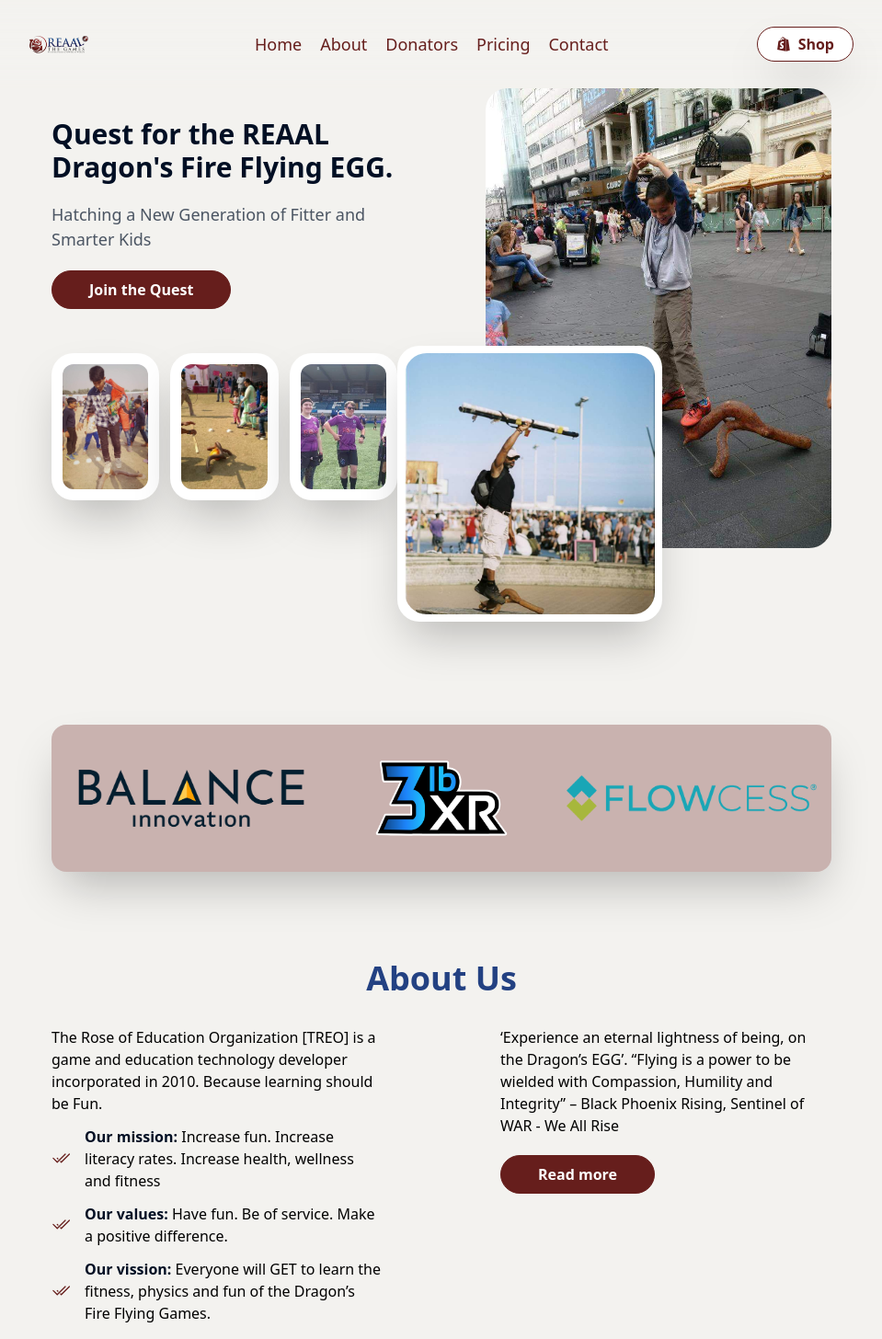
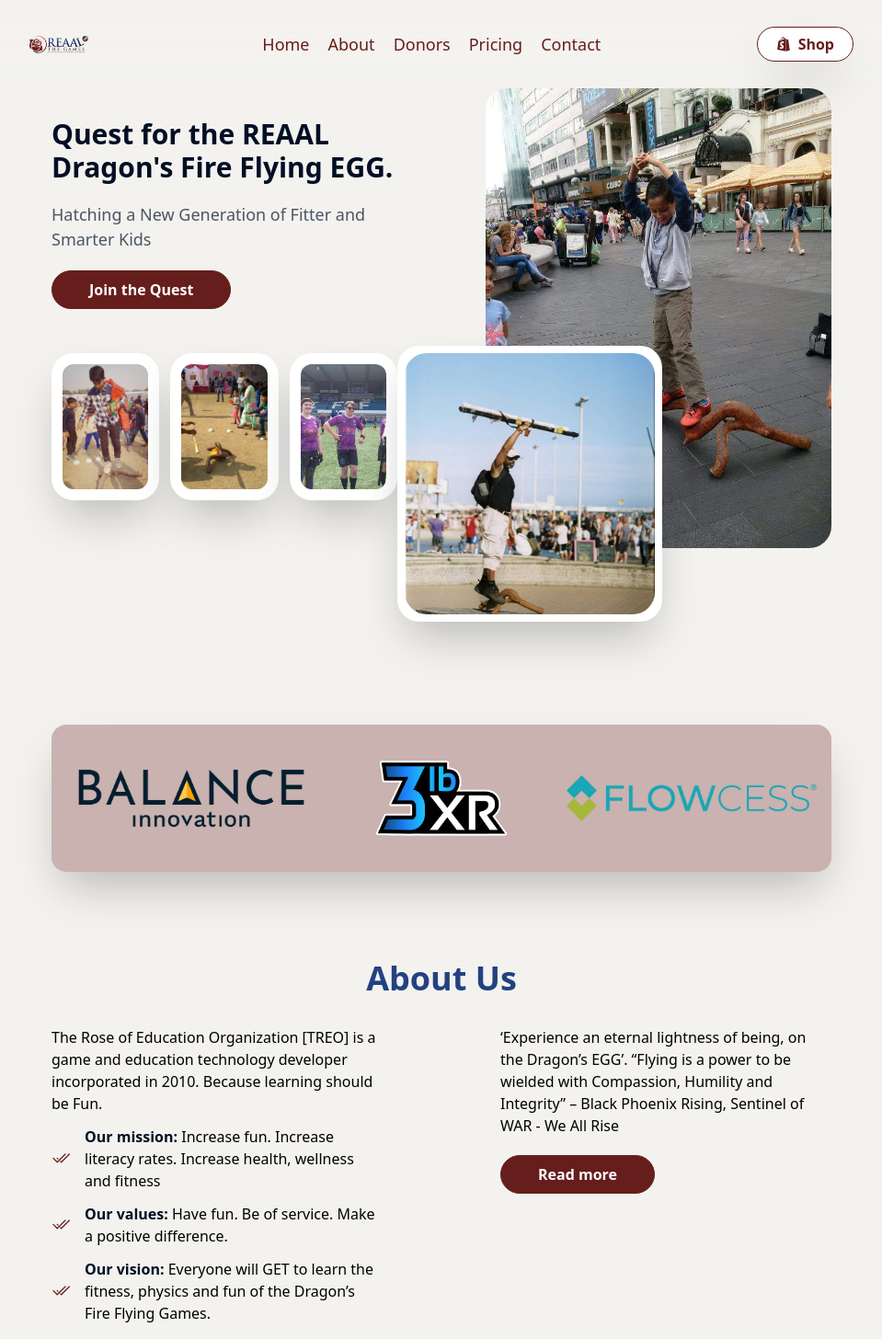
Before and after one commit to Rose-Education/rose-of-education, a React (Create React App) app: page / in a window 1280 px wide. Shown: the top 1456 px of the page at 92% size, without its empty margins (160-1119 px from the left). Built offline with nearby package versions, Linux system fonts and the light colour scheme.

Commit message:
typing errors fixed

```diff
--- a/src/Components/About/About.jsx
+++ b/src/Components/About/About.jsx
@@ -11,7 +11,7 @@ const About = () => {
       text: "Have fun. Be of service. Make a positive difference.",
     },
     {
-      name: "Our vission",
+      name: "Our vision",
       text: "Everyone will GET to learn the fitness, physics and fun of the Dragon’s Fire Flying Games.",
     },
     {
--- a/src/Components/Nav/Nav.jsx
+++ b/src/Components/Nav/Nav.jsx
@@ -21,7 +21,7 @@ const Nav = () => {
   const navData = [
     { name: "Home" },
     { name: "About" },
-    { name: "Donators" },
+    { name: "Donors" },
     { name: "Pricing" },
     { name: "Contact", path: "/contact us" },
   ];
```
